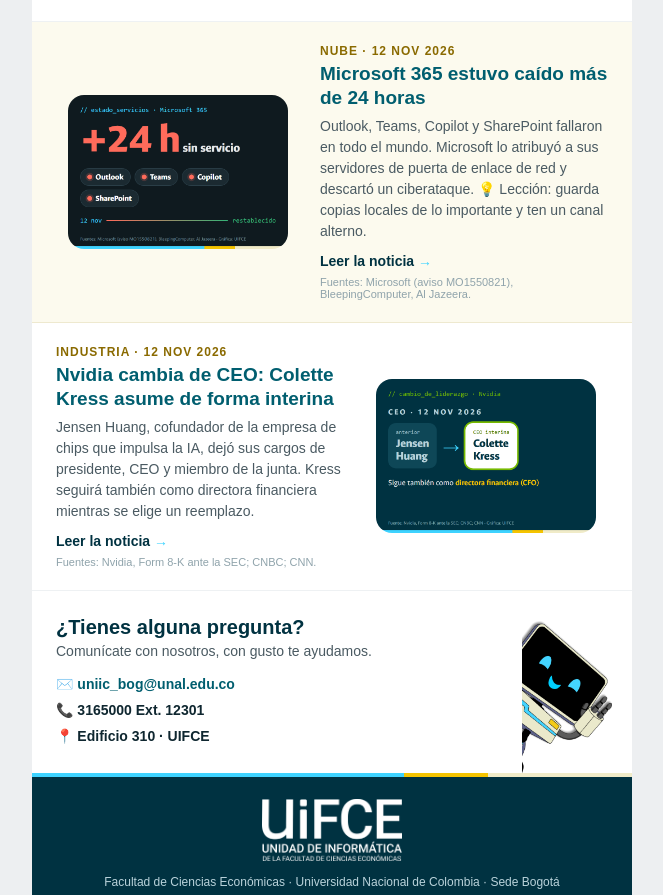
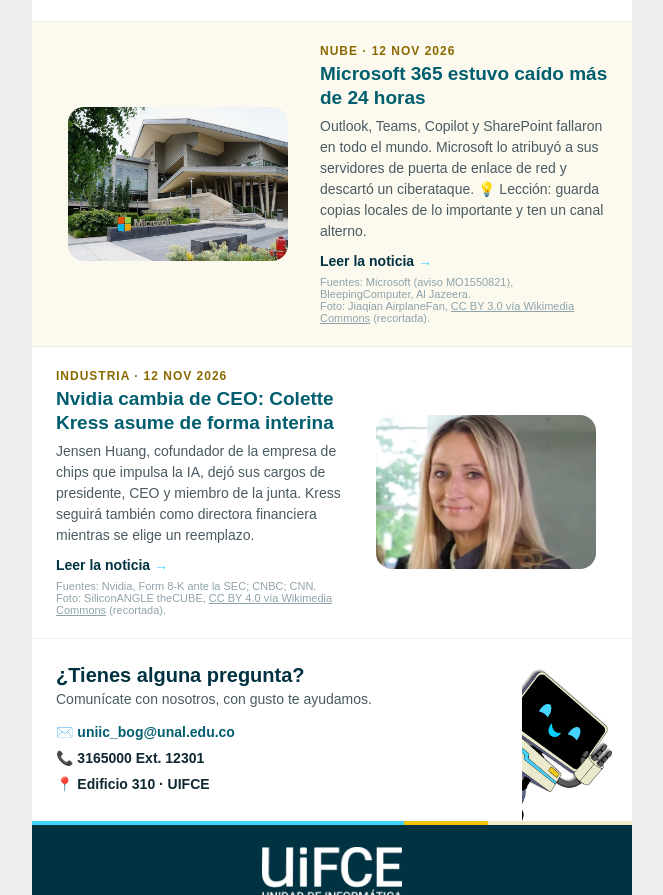
Before and after one commit to cdiazsu-source/ET-BoletinUIFCE1, a plain HTML site: page edicion-01.html in a window 1280 px wide. Shown: the part 2399-3294 px from the top of the page, without its empty margins (308-971 px from the left). Drawn offline with Linux system fonts and the light colour scheme; a web font is replaced by a local one.

Commit message:
Radar TI: fotos reales con licencia libre y crédito
- Microsoft 365: foto del edificio 92 del campus de Redmond
  (Jiaqian AirplaneFan, CC BY 3.0, Wikimedia Commons)
- Nvidia: retrato de Colette Kress (SiliconANGLE theCUBE, CC BY 4.0,
  Wikimedia Commons)
- Crédito breve con enlace a la ficha bajo cada noticia (correo, MD y TV)
- CLAUDE.md: regla de fotos con licencia, no de periódicos ni agencias

Co-Authored-By: Claude Opus 5.5 <noreply@anthropic.com>

```diff
--- a/edicion-01.html
+++ b/edicion-01.html
@@ -308,14 +308,14 @@
         <table role="presentation" width="100%" cellpadding="0" cellspacing="0" border="0">
           <tr>
             <td class="col col-img" width="244" valign="middle" align="center" style="width:244px; padding:22px 0 22px 24px;">
-              <a href="https://www.bleepingcomputer.com/news/microsoft/massive-microsoft-365-outage-disrupts-outlook-teams-copilot-worldwide/" target="_blank" style="text-decoration:none;"><img src="https://raw.githubusercontent.com/cdiazsu-source/ET-BoletinUIFCE1/main/assets/img/noticia-microsoft365-nov-2026.png" width="220" alt="Microsoft 365 sin servicio más de 24 horas: Outlook, Teams, Copilot y SharePoint" style="display:block; width:220px; max-width:100%; height:auto; border:0; border-radius:16px; margin:0 auto;"></a>
+              <a href="https://www.bleepingcomputer.com/news/microsoft/massive-microsoft-365-outage-disrupts-outlook-teams-copilot-worldwide/" target="_blank" style="text-decoration:none;"><img src="https://raw.githubusercontent.com/cdiazsu-source/ET-BoletinUIFCE1/main/assets/img/foto-microsoft-redmond.jpg" width="220" alt="Edificio 92 del campus de Microsoft en Redmond, Washington" style="display:block; width:220px; max-width:100%; height:auto; border:0; border-radius:16px; margin:0 auto;"></a>
             </td>
             <td class="col col-txt" valign="middle" style="padding:22px 24px 22px 20px; font-family:'Ancizar Sans',Arial,Helvetica,sans-serif; text-align:left;">
               <div style="font-size:12px; font-weight:700; letter-spacing:1px; text-transform:uppercase; color:#8A6A00;">Nube · 12 nov 2026</div>
               <div style="font-size:19px; line-height:24px; font-weight:800; color:#005E6F; padding-top:4px;">Microsoft 365 estuvo caído más de 24 horas</div>
               <div style="font-size:14px; line-height:21px; color:#4A5A62; padding-top:6px;">Outlook, Teams, Copilot y SharePoint fallaron en todo el mundo. Microsoft lo atribuyó a sus servidores de puerta de enlace de red y descartó un ciberataque. 💡 Lección: guarda copias locales de lo importante y ten un canal alterno.</div>
               <div style="padding-top:10px;"><a href="https://www.bleepingcomputer.com/news/microsoft/massive-microsoft-365-outage-disrupts-outlook-teams-copilot-worldwide/" target="_blank" style="font-size:14px; font-weight:800; color:#003241; text-decoration:none;">Leer la noticia <span style="color:#3ED3FF;">→</span></a></div>
-              <div style="font-size:11px; color:#8FA3AB; padding-top:6px;">Fuentes: Microsoft (aviso MO1550821), BleepingComputer, Al Jazeera.</div>
+              <div style="font-size:11px; color:#8FA3AB; padding-top:6px;">Fuentes: Microsoft (aviso MO1550821), BleepingComputer, Al Jazeera.<br>Foto: Jiaqian AirplaneFan, <a href="https://commons.wikimedia.org/wiki/File:Building_92_of_Microsoft_Redmond_Campus_-_panoramio.jpg" target="_blank" style="color:#8FA3AB;">CC BY 3.0 vía Wikimedia Commons</a> (recortada).</div>
             </td>
           </tr>
         </table>
@@ -326,14 +326,14 @@
         <table role="presentation" width="100%" cellpadding="0" cellspacing="0" border="0" dir="rtl">
           <tr>
             <td class="col col-img" dir="ltr" width="244" valign="middle" align="center" style="width:244px; padding:22px 24px 22px 0;">
-              <a href="https://www.cnn.com/2026/11/12/tech/jensen-huang-nvidia-resigns" target="_blank" style="text-decoration:none;"><img src="https://raw.githubusercontent.com/cdiazsu-source/ET-BoletinUIFCE1/main/assets/img/noticia-nvidia-nov-2026.png" width="220" alt="Nvidia: Colette Kress asume como CEO interina en lugar de Jensen Huang" style="display:block; width:220px; max-width:100%; height:auto; border:0; border-radius:16px; margin:0 auto;"></a>
+              <a href="https://www.cnn.com/2026/11/12/tech/jensen-huang-nvidia-resigns" target="_blank" style="text-decoration:none;"><img src="https://raw.githubusercontent.com/cdiazsu-source/ET-BoletinUIFCE1/main/assets/img/foto-nvidia-colette-kress.jpg" width="220" alt="Colette Kress, CEO interina de Nvidia" style="display:block; width:220px; max-width:100%; height:auto; border:0; border-radius:16px; margin:0 auto;"></a>
             </td>
             <td class="col col-txt" dir="ltr" valign="middle" style="padding:22px 20px 22px 24px; font-family:'Ancizar Sans',Arial,Helvetica,sans-serif; text-align:left;">
               <div style="font-size:12px; font-weight:700; letter-spacing:1px; text-transform:uppercase; color:#8A6A00;">Industria · 12 nov 2026</div>
               <div style="font-size:19px; line-height:24px; font-weight:800; color:#005E6F; padding-top:4px;">Nvidia cambia de CEO: Colette Kress asume de forma interina</div>
               <div style="font-size:14px; line-height:21px; color:#4A5A62; padding-top:6px;">Jensen Huang, cofundador de la empresa de chips que impulsa la IA, dejó sus cargos de presidente, CEO y miembro de la junta. Kress seguirá también como directora financiera mientras se elige un reemplazo.</div>
               <div style="padding-top:10px;"><a href="https://www.cnn.com/2026/11/12/tech/jensen-huang-nvidia-resigns" target="_blank" style="font-size:14px; font-weight:800; color:#003241; text-decoration:none;">Leer la noticia <span style="color:#3ED3FF;">→</span></a></div>
-              <div style="font-size:11px; color:#8FA3AB; padding-top:6px;">Fuentes: Nvidia, Form 8-K ante la SEC; CNBC; CNN.</div>
+              <div style="font-size:11px; color:#8FA3AB; padding-top:6px;">Fuentes: Nvidia, Form 8-K ante la SEC; CNBC; CNN.<br>Foto: SiliconANGLE theCUBE, <a href="https://commons.wikimedia.org/wiki/File:Colette_Kress_(1).png" target="_blank" style="color:#8FA3AB;">CC BY 4.0 vía Wikimedia Commons</a> (recortada).</div>
             </td>
           </tr>
         </table>
```
Also changed, not shown: edicion-01-tv.html (+4 -4 lines), assets/img/foto-microsoft-redmond.jpg (added), assets/img/foto-nvidia-colette-kress.jpg (added), assets/img/noticia-microsoft365-nov-2026.png (deleted), assets/img/noticia-nvidia-nov-2026.png (deleted), 2 other files.
